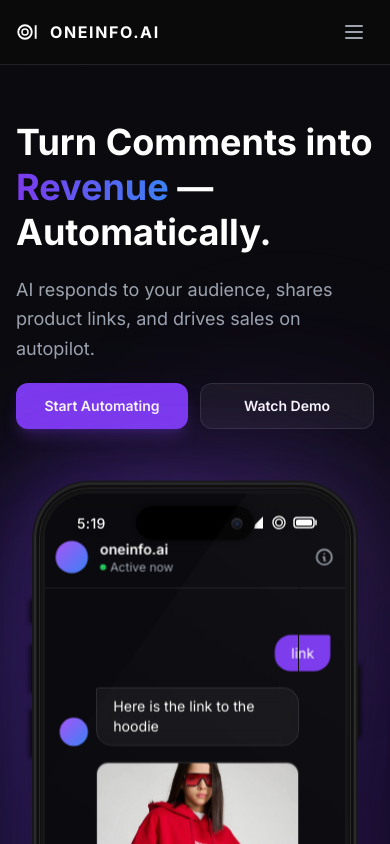
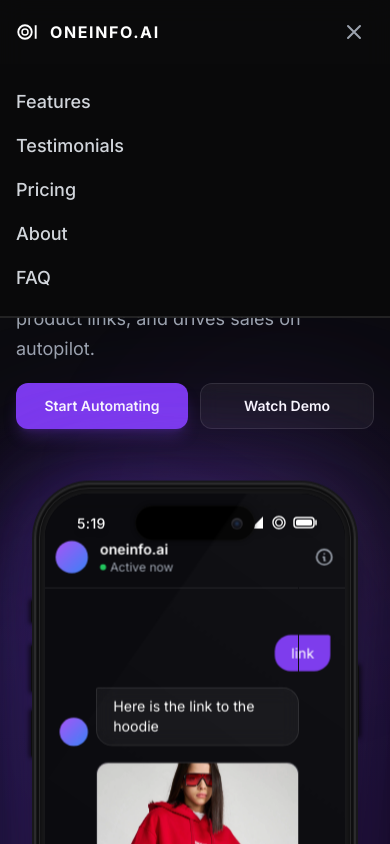
Before and after one commit to Charan007x/oneinfolanding2, a Next.js app: page / in a window 390 px wide. Both pictures are taken after a click on the button 354 px from the left and 32 px from the top of the page. Built offline with nearby package versions, Linux system fonts and the light colour scheme.

Commit message:
Fixed HamBurger Icon

```diff
--- a/components/Navbar.tsx
+++ b/components/Navbar.tsx
@@ -1,9 +1,12 @@
 "use client";
 
 import Link from "next/link";
-import { motion } from "framer-motion";
+import { useState } from "react";
+import { motion, AnimatePresence } from "framer-motion";
 
 export default function Navbar() {
+  const [isOpen, setIsOpen] = useState(false);
+
   return (
     <motion.nav
       initial={{ opacity: 0, y: -20 }}
@@ -33,13 +36,41 @@
           </div>
 
           {/* Mobile Hamburger Icon */}
-          <button className="md:hidden p-2 text-gray-400 hover:text-white transition-colors focus:outline-none">
+          <button
+            onClick={() => setIsOpen(!isOpen)}
+            className="md:hidden p-2 text-gray-400 hover:text-white transition-colors focus:outline-none"
+          >
             <svg className="w-6 h-6" fill="none" stroke="currentColor" viewBox="0 0 24 24">
-              <path strokeLinecap="round" strokeLinejoin="round" strokeWidth={2} d="M4 6h16M4 12h16M4 18h16" />
+              {isOpen ? (
+                <path strokeLinecap="round" strokeLinejoin="round" strokeWidth={2} d="M6 18L18 6M6 6l12 12" />
+              ) : (
+                <path strokeLinecap="round" strokeLinejoin="round" strokeWidth={2} d="M4 6h16M4 12h16M4 18h16" />
+              )}
             </svg>
           </button>
         </div>
       </div>
+
+      {/* Mobile Menu */}
+      <AnimatePresence>
+        {isOpen && (
+          <motion.div
+            initial={{ opacity: 0, height: 0 }}
+            animate={{ opacity: 1, height: "auto" }}
+            exit={{ opacity: 0, height: 0 }}
+            transition={{ duration: 0.3 }}
+            className="md:hidden overflow-hidden bg-[#0A0A0B]/95 backdrop-blur-md border-b border-white/10"
+          >
+            <div className="container mx-auto px-4 py-6 flex flex-col space-y-4">
+              <Link href="#features" onClick={() => setIsOpen(false)} className="text-gray-300 hover:text-white transition-colors text-lg font-medium">Features</Link>
+              <Link href="#testimonials" onClick={() => setIsOpen(false)} className="text-gray-300 hover:text-white transition-colors text-lg font-medium">Testimonials</Link>
+              <Link href="#pricing" onClick={() => setIsOpen(false)} className="text-gray-300 hover:text-white transition-colors text-lg font-medium">Pricing</Link>
+              <Link href="#about" onClick={() => setIsOpen(false)} className="text-gray-300 hover:text-white transition-colors text-lg font-medium">About</Link>
+              <Link href="#faq" onClick={() => setIsOpen(false)} className="text-gray-300 hover:text-white transition-colors text-lg font-medium">FAQ</Link>
+            </div>
+          </motion.div>
+        )}
+      </AnimatePresence>
     </motion.nav>
   );
 }
```
